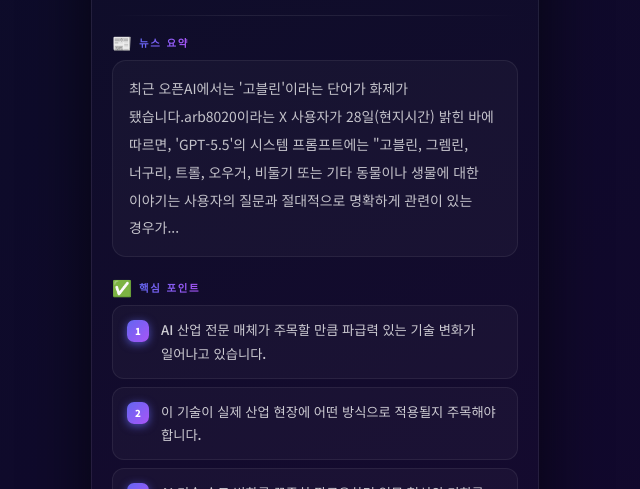
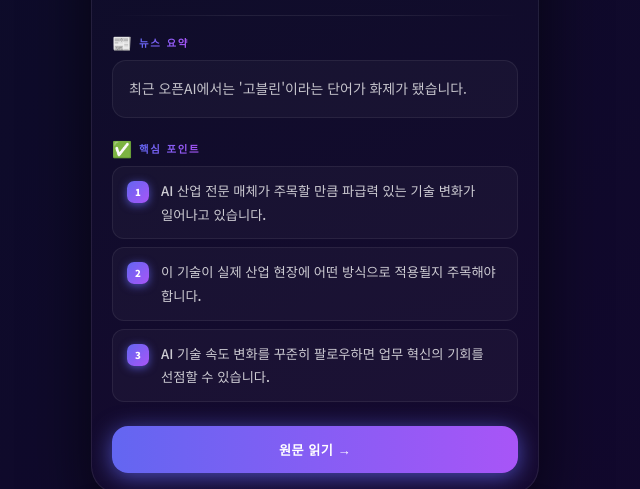
Before and after one commit to sylim1031/ai-news-card, a plain HTML site: page 2026-05-01_AI뉴스.html in a window 1280 px wide. Shown: the part 611-1100 px from the top of the page, without its empty margins (325-965 px from the left). Drawn offline with Linux system fonts and the light colour scheme.

Commit message:
news: 2026-05-01_AI뉴스.html

```diff
--- a/2026-05-01_AI뉴스.html
+++ b/2026-05-01_AI뉴스.html
@@ -312,7 +312,7 @@
           <span class="section-icon">📰</span>
           <span class="section-title">뉴스 요약</span>
         </div>
-        <p class="summary-para">최근 오픈AI에서는 '고블린'이라는 단어가 화제가 됐습니다.arb8020이라는 X 사용자가 28일(현지시간) 밝힌 바에 따르면, 'GPT-5.5'의 시스템 프롬프트에는 "고블린, 그렘린, 너구리, 트롤, 오우거, 비둘기 또는 기타 동물이나 생물에 대한 이야기는 사용자의 질문과 절대적으로 명확하게 관련이 있는 경우가...</p>
+        <p class="summary-para">최근 오픈AI에서는 '고블린'이라는 단어가 화제가 됐습니다.</p>
       </div>
 
       <div class="section">
```
Also changed, not shown: index.html (+1 -1 lines).
